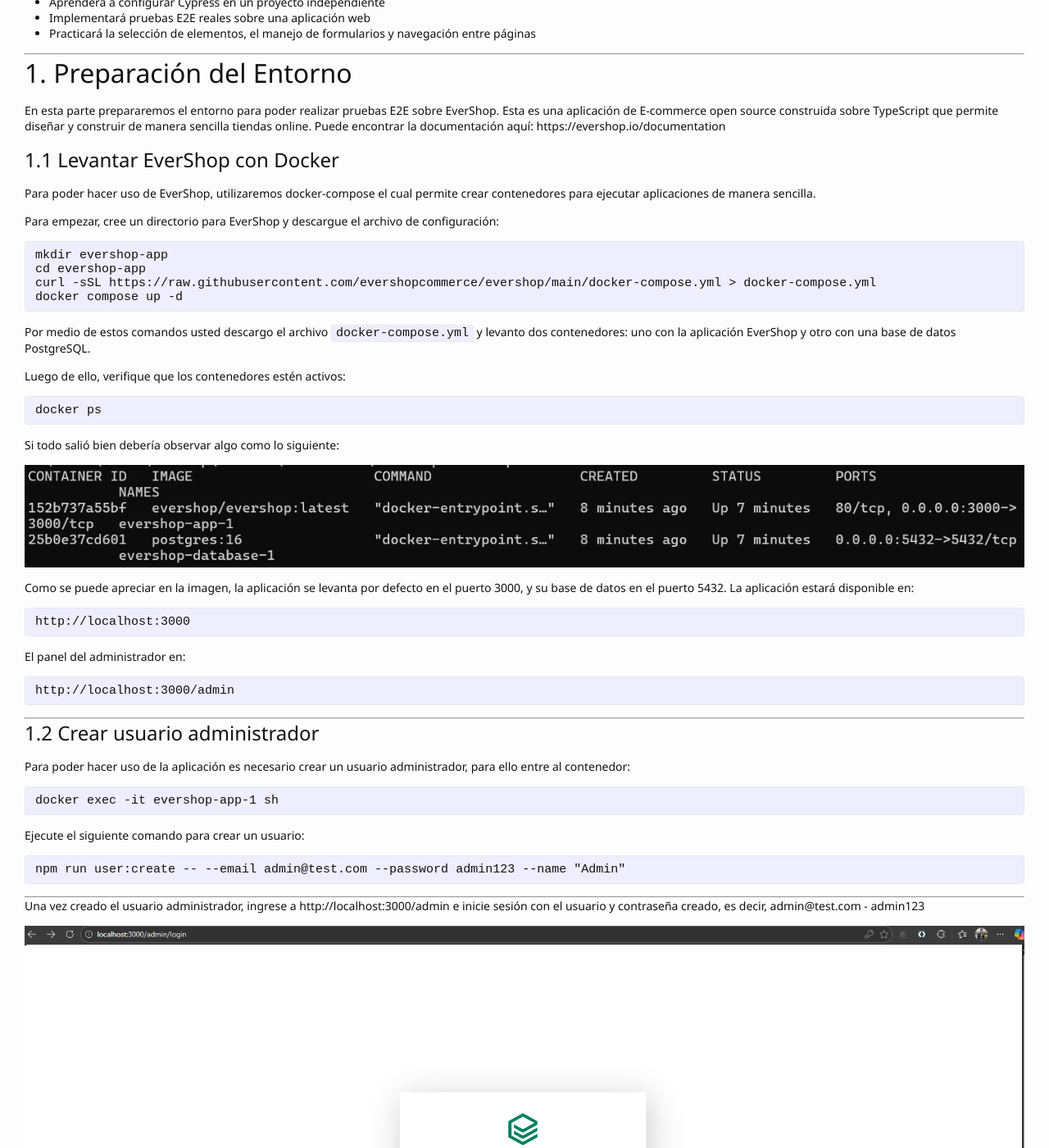
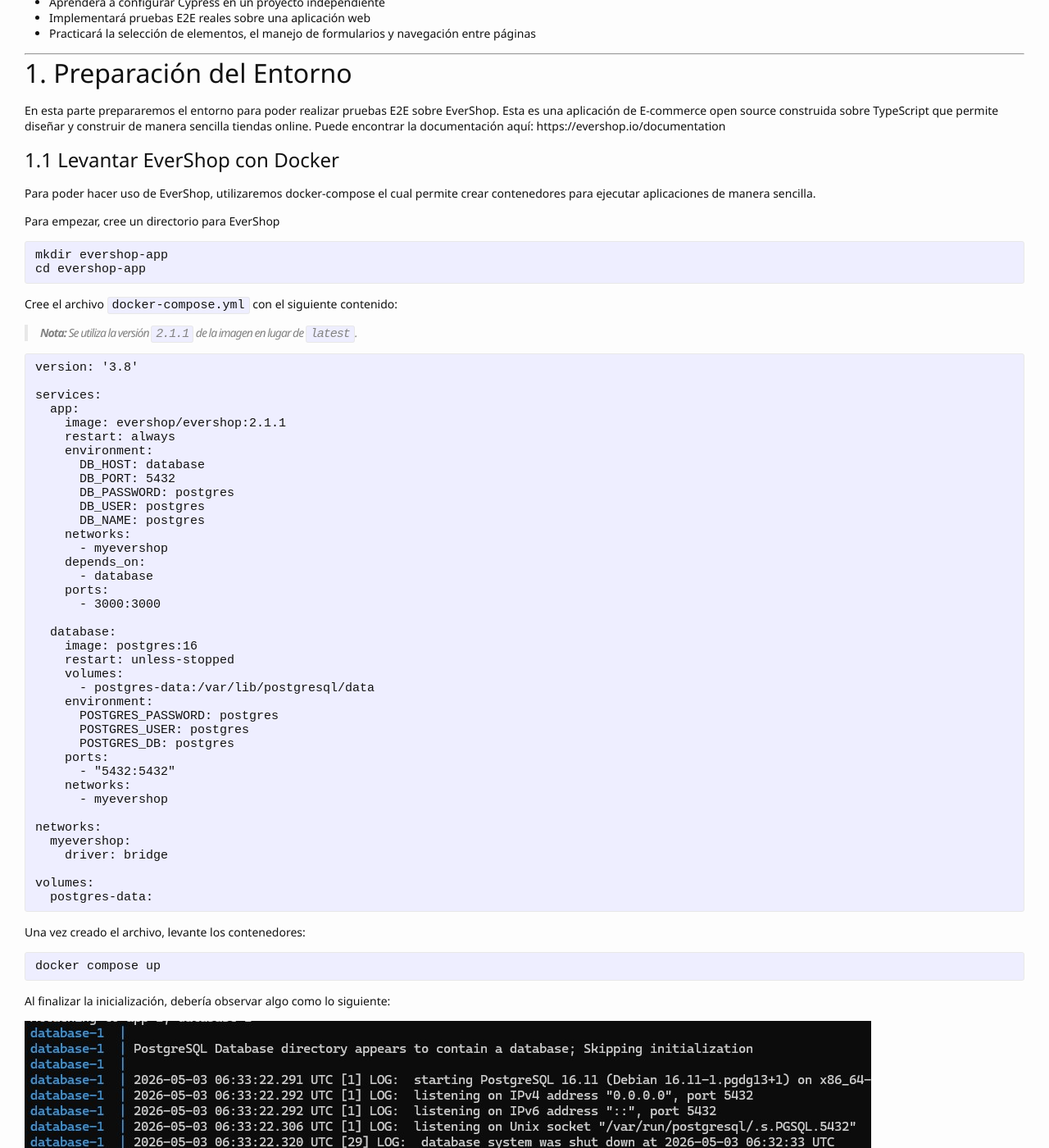
Before and after one commit to TiCSw/mt1_guias_pruebas, a Jekyll site: the page built from docs/talleres/e2e-cypress/e2e-cypress.md, in a window 1280 px wide and 1400 px high, scrolled down 449 px. Shown: the whole window at 82% size. Built offline with Jekyll 4.4.1, drawn with Linux system fonts in a browser that asks for light colours; some web fonts are replaced; our own code applies the rules of GitHub Pages for plain Markdown files; comment, search, counter and statistics services are not loaded.

Commit message:
fix-bono-cypress

````diff
--- a/docs/talleres/e2e-cypress/e2e-cypress.md
+++ b/docs/talleres/e2e-cypress/e2e-cypress.md
@@ -18,25 +18,67 @@
 
 Para poder hacer uso de EverShop, utilizaremos docker-compose el cual permite crear contenedores para ejecutar aplicaciones de manera sencilla.
 
-Para empezar, cree un directorio para EverShop y descargue el archivo de configuración:
-
+Para empezar, cree un directorio para EverShop
 ```bash
 mkdir evershop-app
 cd evershop-app
-curl -sSL https://raw.githubusercontent.com/evershopcommerce/evershop/main/docker-compose.yml > docker-compose.yml
-docker compose up -d
 ```
 
-Por medio de estos comandos usted descargo el archivo `docker-compose.yml` y levanto dos contenedores: uno con la aplicación EverShop y otro con una base de datos PostgreSQL.
+Cree el archivo `docker-compose.yml` con el siguiente contenido:
 
-Luego de ello, verifique que los contenedores estén activos:
+> **Nota:** Se utiliza la versión `2.1.1` de la imagen en lugar de `latest`.
+
+```yaml
+version: '3.8'
+
+services:
+  app:
+    image: evershop/evershop:2.1.1
+    restart: always
+    environment:
+      DB_HOST: database
+      DB_PORT: 5432
+      DB_PASSWORD: postgres
+      DB_USER: postgres
+      DB_NAME: postgres
+    networks:
+      - myevershop
+    depends_on:
+      - database
+    ports:
+      - 3000:3000
+
+  database:
+    image: postgres:16
+    restart: unless-stopped
+    volumes:
+      - postgres-data:/var/lib/postgresql/data
+    environment:
+      POSTGRES_PASSWORD: postgres
+      POSTGRES_USER: postgres
+      POSTGRES_DB: postgres
+    ports:
+      - "5432:5432"
+    networks:
+      - myevershop
+
+networks:
+  myevershop:
+    driver: bridge
+
+volumes:
+  postgres-data:
+```
+
+Una vez creado el archivo, levante los contenedores:
 
 ```bash
-docker ps
+docker compose up
 ```
-Si todo salió bien debería observar algo como lo siguiente:
 
-![alt text](img/image.png)
+Al finalizar la inicialización, debería observar algo como lo siguiente:
+
+![alt text](img/Resultado_EverShop.jpg)
 
 Como se puede apreciar en la imagen, la aplicación se levanta por defecto en el puerto 3000, y su base de datos en el puerto 5432. La aplicación estará disponible en:
 
````
Also changed, not shown: docs/talleres/e2e-cypress/img/Resultado_EverShop.jpg (added).
